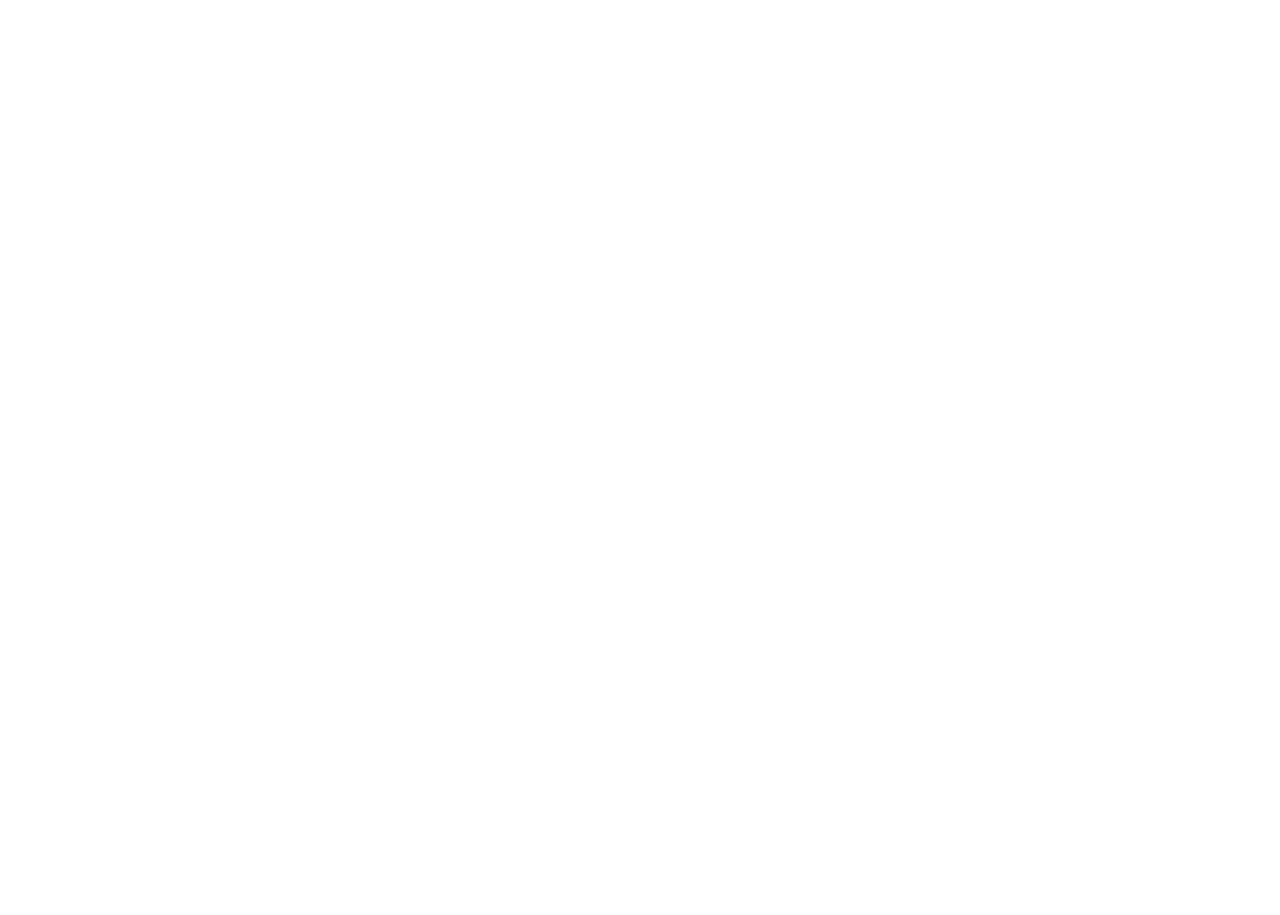
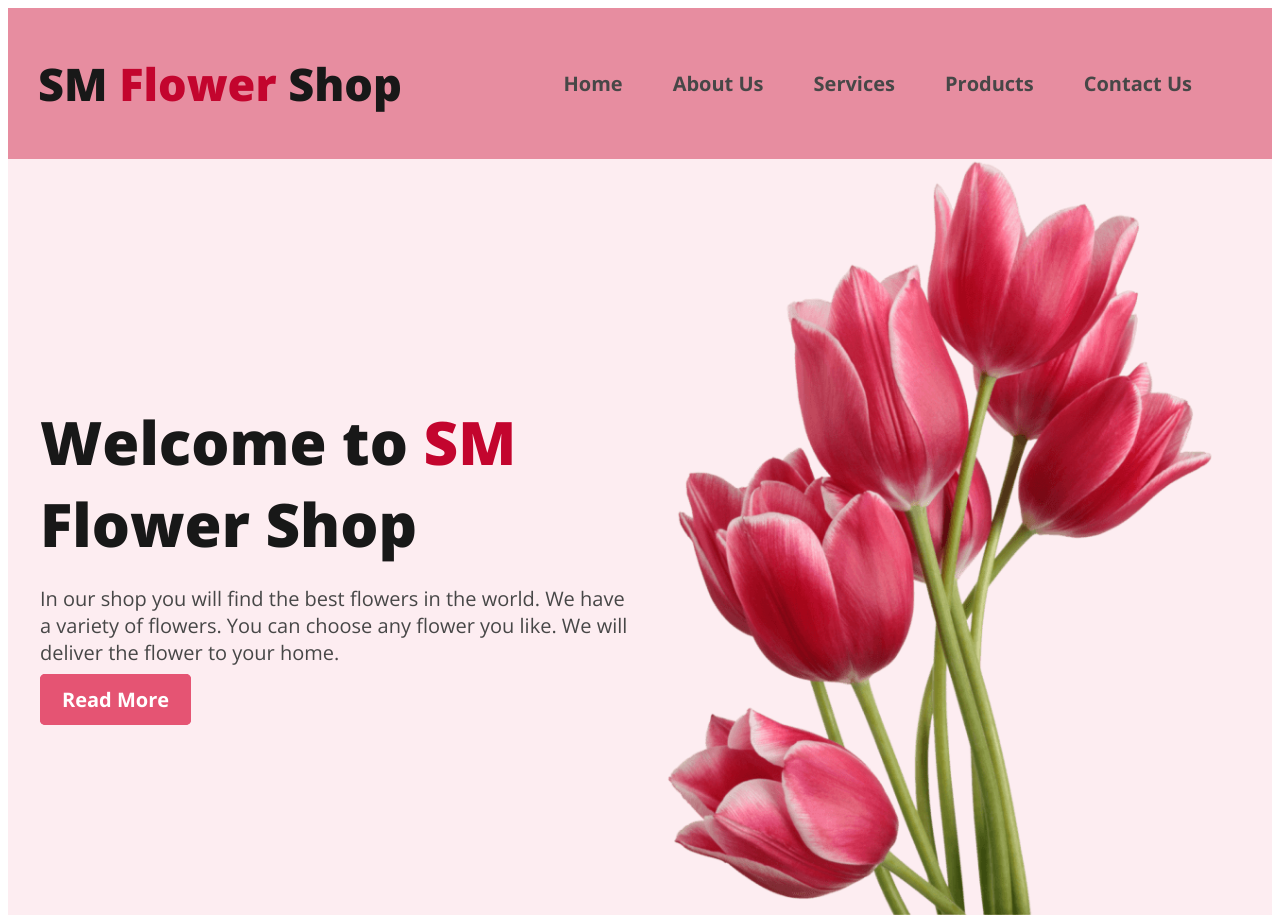
Before and after one commit to sorowar-cse/Flower-Shop, a plain HTML site: page index.html in a window 1280 px wide. Shown: the top 915 px of the page. Before the commit the page ends 800 px from the top, so only its background shows below. Drawn offline with nearby package versions, Linux system fonts and the light colour scheme.

Commit message:
Hero with nav done

```diff
--- a/index.html
+++ b/index.html
@@ -1,13 +1,57 @@
 <!DOCTYPE html>
 <html lang="en">
+
 <head>
     <meta charset="UTF-8">
+    <link rel="shortcut icon" href="Assets/Flower 01.png" type="image/x-icon">
     <meta name="viewport" content="width=device-width, initial-scale=1.0">
     <title>Sorowar's Flower Shop</title>
+
+    <!-- Link with CSS file -->
+    <link rel="stylesheet" href="styles/style.css">
+
+    <!-- Link with Google Fonts -->
+    <link rel="preconnect" href="https://fonts.googleapis.com">
+    <link rel="preconnect" href="https://fonts.gstatic.com" crossorigin>
+    <link href="https://fonts.googleapis.com/css2?family=Open+Sans:wght@400;700;800&display=swap" rel="stylesheet">
 </head>
+
 <body>
     <!-- Header Section Starts from here..  -->
     <header>
+
+        <!-- Navigation Bar Starts from here.. -->
+        <div class="navbar">
+            <nav>
+                <h3 class="nav-title">SM <span class="primary-text">Flower</span> Shop</h3>
+                <ul>
+                    <li><a href="#home">Home</a></li>
+                    <li><a href="#about">About Us</a></li>
+                    <li><a href="#services">Services</a></li>
+                    <li><a href="#products">Products</a></li>
+                    <li><a href="#contact">Contact Us</a></li>
+                </ul>
+            </nav>
+        </div>
+        <!-- Navigation Bar Ends here.. -->
+
+        <!-- Hero Section Starts from here.. -->
+        <div class="hero">
+            <div class="container hero-content">
+                <div class="hero-content-left">
+                    <h1 class="hero-title">Welcome to <span class="primary-text">SM</span> Flower Shop</h1>
+                    <p class="hero-description">In our shop you will find the best flowers in the world. We have a
+                        variety of flowers. You can choose any flower you like. We will deliver the flower to your
+                        home.</p>
+                    <a href="#" class="btn btn-primary">Read More</a>
+                </div>
+
+                <!-- <div class="hero-content-right"> -->
+                    <img src="Assets/pngwing 10.png" alt="Banner Flower" class="hero-image">
+                <!-- </div> -->
+            </div>
+        </div>
+        <!-- Hero Section Ends here.. -->
 
     </header>
     <!-- Header Section Ends here..  -->
@@ -25,4 +69,5 @@
     <!-- Footer Section Ends here..  -->
 
 </body>
+
 </html>
--- a/styles/style.css
+++ b/styles/style.css
@@ -0,0 +1,118 @@
+/* Shared or, Common styles for all pages */
+* {
+    font-family: 'Lato', sans-serif;
+    font-family: 'Open Sans', sans-serif;
+}
+
+.container {
+    max-width: 1200px;
+    margin: 0 auto;
+}
+
+.primary-text {
+    color: #c3052e;
+}
+
+/* header styles goes here.. */
+
+/* Styles for Navigation Bar starts here*/
+.navbar {
+    background-color: #e78da0;
+    /* lightgray; */
+}
+nav {
+    display: flex;
+    justify-content: space-between;
+    align-items: center;
+    margin: 0px 30px;
+}
+
+.nav-title {
+    color: #181818;
+    font-size: 45px;
+    font-weight: 800;
+}
+
+nav>ul {
+    display: flex;
+    align-items: center;
+}
+
+nav li {
+    list-style: none;
+    margin-right: 50px;
+}
+
+nav a {
+    text-decoration: none;
+    color: #474747;
+    font-size: 20px;
+    font-weight: 600;
+}
+
+nav a:hover {
+    color: white
+    /* #E55473; */
+}
+/* Styles for Navigation Bar ends here*/
+
+/* Styles for Hero Section starts here*/
+.hero {
+    height: 100vh;
+    margin-top: 0;
+    background: rgba(229, 84, 115, 0.10);
+}
+
+.hero-content {
+    display: flex;
+    flex-direction: row;
+    justify-content: center;
+    align-items: center;
+    padding: 0px 20px;
+    /* height: 100%; */
+}
+
+.hero-content h1 {
+    font-size: 60px;
+    font-weight: 800;
+    color: #181818;
+    margin-bottom: 0px;
+}
+
+.hero-description {
+        font-size: 20px;
+        color: #474747;
+        margin-bottom: 20px;
+    }
+
+.hero-content a {
+    text-decoration: none;
+
+    font-size: 20px;
+    font-weight: 600;
+    border: 2px solid #E55473;
+    padding: 10px 20px;
+    border-radius: 5px;background-color: #E55473;
+    color: white;
+}
+
+.hero-content a:hover {
+    color: #E55473;
+    background-color: white;
+}
+
+.hero-content .hero-image {
+    padding: 0px;
+    width: 50%;
+}
+
+/* .hero-content-right {
+    background-image: url('../Assets/pngwing\ 10.png');
+    background-repeat: no-repeat;
+    background-size: cover;
+    background-position: right center;
+} */
+
+/* Styles for Hero Section ends here*/
+
+/* Styles for About Section starts here*/
```
Lines whose indentation alone changed are shown as unchanged.
